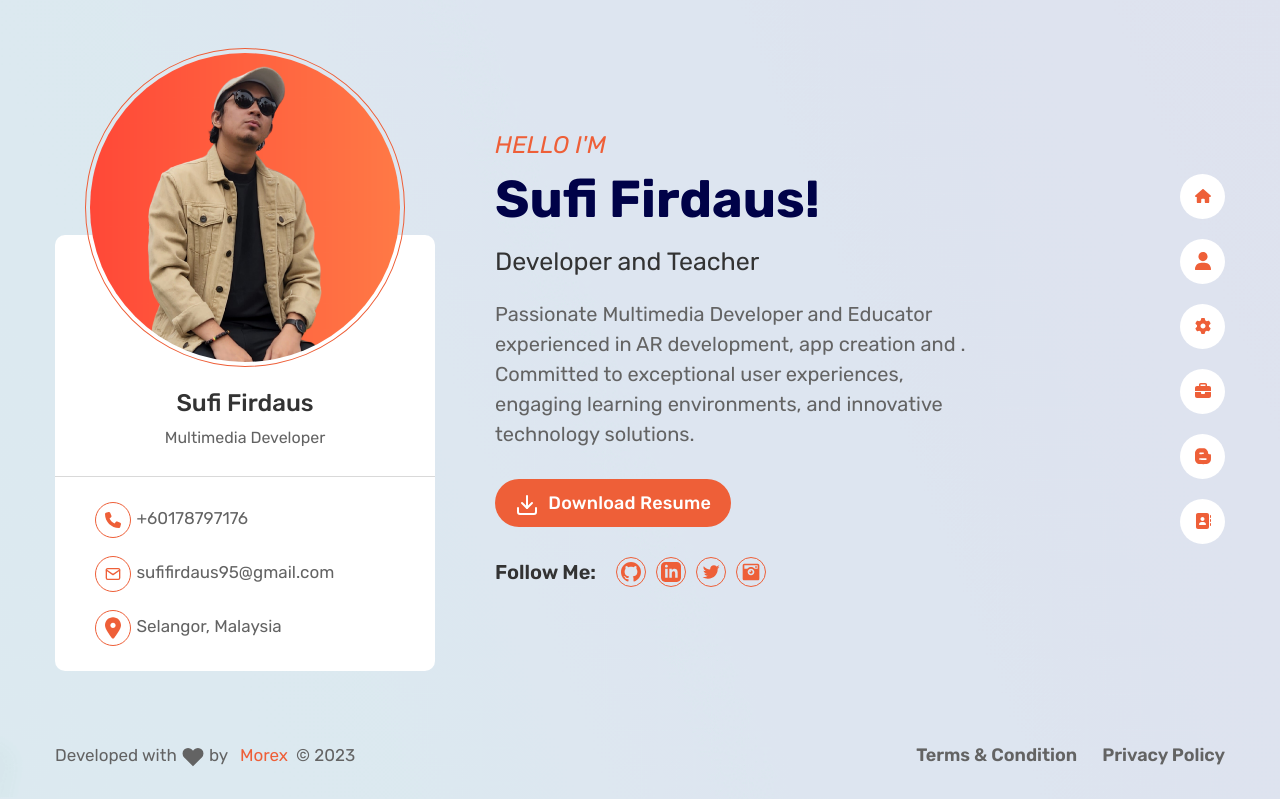
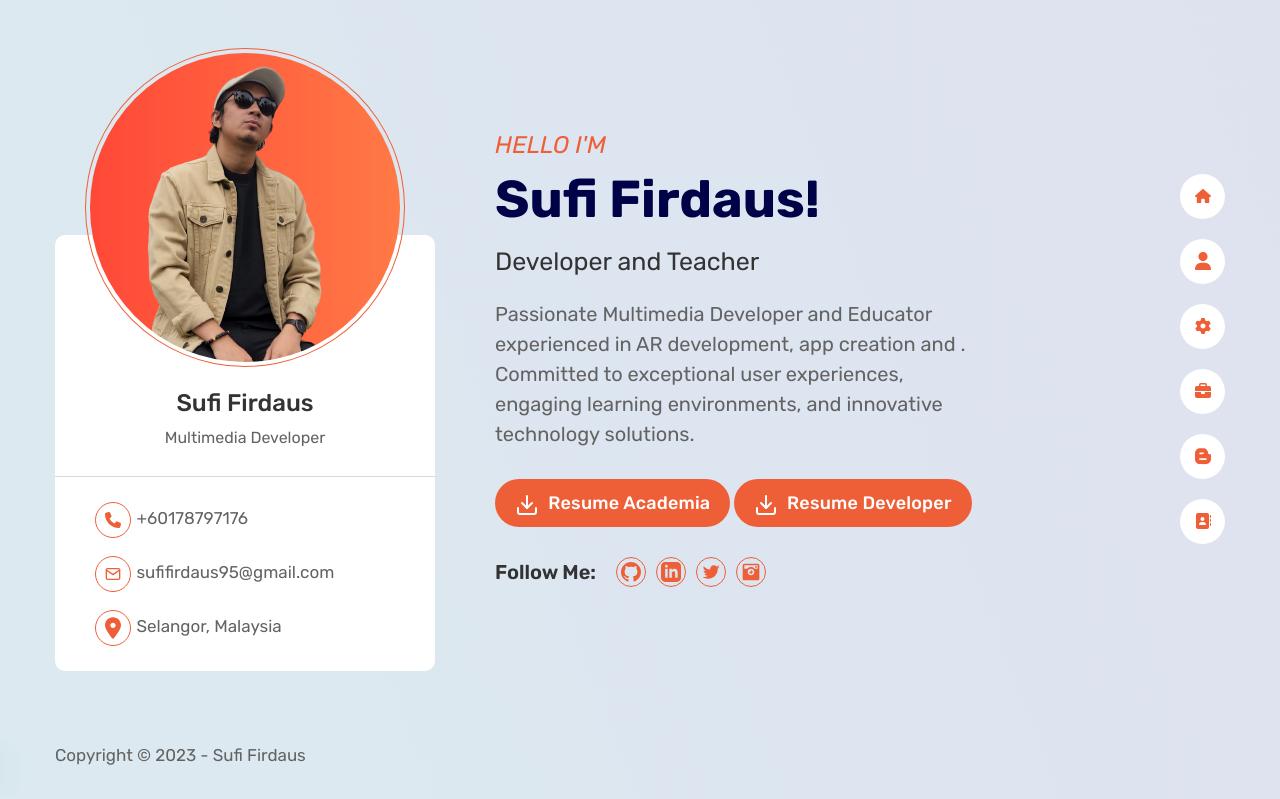
Before and after one commit to sufisuperb77/sufisuperb.github.io, a plain HTML site: page index.html in a window 1280 px wide. Shown: the part 92-891 px from the top of the page. Drawn offline with Linux system fonts and the light colour scheme.

Commit message:
update Index File

```diff
--- a/index.html
+++ b/index.html
@@ -100,9 +100,22 @@
                                 <h2 class="hero__content--title mb-15">Sufi Firdaus! </h2>
                                 <h3 class="hero__content--subtitle2 mb-20">Developer and Teacher</h3>
                                 <p class="hero__content--desc mb-30">Passionate Multimedia Developer and Educator experienced in AR development, app creation and . Committed to exceptional user experiences, engaging learning environments, and innovative technology solutions.</p>
-                                <button class="primary__btn download__btn mb-30">
-                                    <svg class="download__btn--svg" xmlns="http://www.w3.org/2000/svg" width="24" height="24" viewBox="0 0 24 24" fill="none" stroke="currentColor" stroke-width="2" stroke-linecap="round" stroke-linejoin="round" ><path d="M21 15v4a2 2 0 0 1-2 2H5a2 2 0 0 1-2-2v-4"></path><polyline points="7 10 12 15 17 10"></polyline><line x1="12" y1="15" x2="12" y2="3"></line></svg>
-                                    Download Resume
+                                <button class="primary__btn download__btn mb-30" onclick="downloadFile('assets/file/Resume Academia.pdf')">
+                                    <svg class="download__btn--svg" xmlns="http://www.w3.org/2000/svg" width="24" height="24" viewBox="0 0 24 24" fill="none" stroke="currentColor" stroke-width="2" stroke-linecap="round" stroke-linejoin="round">
+                                        <path d="M21 15v4a2 2 0 0 1-2 2H5a2 2 0 0 1-2-2v-4"></path>
+                                        <polyline points="7 10 12 15 17 10"></polyline>
+                                        <line x1="12" y1="15" x2="12" y2="3"></line>
+                                    </svg>
+                                Resume Academia
+                                </button>
+
+                                <button class="primary__btn download__btn mb-30" onclick="downloadFile('assets/file/Resume Developer.pdf')">
+                                    <svg class="download__btn--svg" xmlns="http://www.w3.org/2000/svg" width="24" height="24" viewBox="0 0 24 24" fill="none" stroke="currentColor" stroke-width="2" stroke-linecap="round" stroke-linejoin="round">
+                                        <path d="M21 15v4a2 2 0 0 1-2 2H5a2 2 0 0 1-2-2v-4"></path>
+                                        <polyline points="7 10 12 15 17 10"></polyline>
+                                        <line x1="12" y1="15" x2="12" y2="3"></line>
+                                    </svg>
+                                Resume Developer
                                 </button>
                                 <div class="social__share style2 d-flex align-items-center">
                                     <span class="social__share--title">Follow Me: </span>
@@ -183,13 +196,12 @@
             <footer class="footer footer__section2">
                 <div class="container">
                     <div class="main__footer d-flex justify-content-between align-items-center">
-                        <p class="copyright__content mb-0">Developed with <span>
-                            <svg xmlns="http://www.w3.org/2000/svg" width="24" height="24" viewBox="0 0 24 24" fill="currentColor" stroke="text-paragraph" stroke-width="2" stroke-linecap="round" stroke-linejoin="round" class="feather feather-heart"><path d="M20.84 4.61a5.5 5.5 0 0 0-7.78 0L12 5.67l-1.06-1.06a5.5 5.5 0 0 0-7.78 7.78l1.06 1.06L12 21.23l7.78-7.78 1.06-1.06a5.5 5.5 0 0 0 0-7.78z"></path></svg>
-                            </span>  by <span><a class="text__secondary" href="#">Morex</a></span>© 2023</p>
-                        <ul class="footer__menu d-flex">
+                        <p class="copyright__content mb-0">Copyright <span>
+                            </span>© 2023 <span> - Sufi Firdaus</span></p>
+                        <!--<ul class="footer__menu d-flex">
                             <li><a class="footer__menu--link" href="shop.html">Terms & Condition</a></li>
                             <li><a class="footer__menu--link" href="about.html"> Privacy Policy</a></li>
-                        </ul>
+                        </ul> -->
                     </div>
                 </div>
             </footer>
@@ -223,5 +235,14 @@
     }
   </script>
 
+<script>
+    function downloadFile(filepath) {
+        var link = document.createElement('a');
+        link.href = filepath;
+        link.download = filepath.substring(filepath.lastIndexOf('/') + 1);
+        link.click();
+    }
+</script>
+
 </body>
 </html>
```
Also changed, not shown: assets/img/logo/nav-log-white.png, assets/img/logo/nav-log.png, 2 other files.
